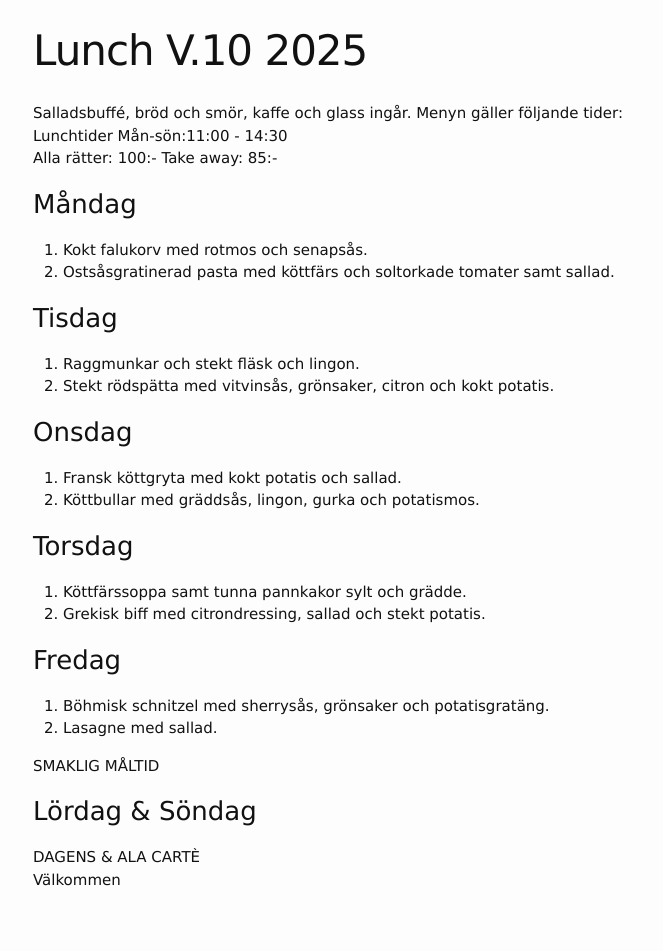
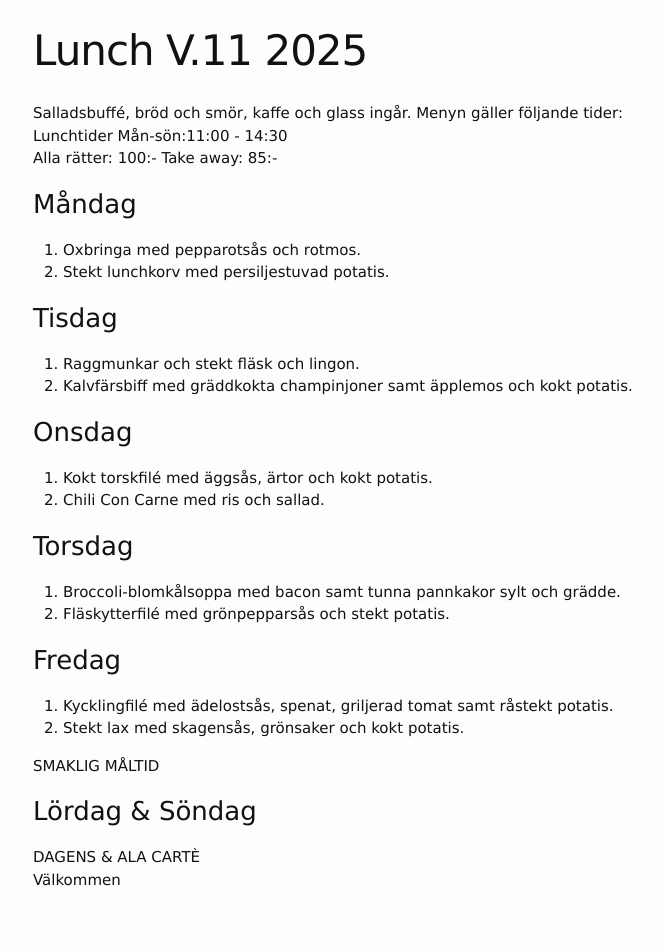
Before and after one commit to FarInn62/farinn62.github.io, a Jekyll site: the page built from lunch.md, in a window 1280 px wide. Shown: the whole page, without its empty margins (237-900 px from the left). Built offline with Jekyll 4.4.1, drawn with Linux system fonts in a browser that asks for light colours.

Commit message:
Update lunch.md

```diff
--- a/lunch.md
+++ b/lunch.md
@@ -1,6 +1,6 @@
 ---
 layout: foodmenu
-title: Lunch V.10 2025
+title: Lunch V.11 2025
 permalink: /lunch/
 published: true
 ---
@@ -11,28 +11,28 @@ Alla rätter: 100:- Take away: 85:-
 
 ### Måndag
 
-1. Kokt falukorv med rotmos och senapsås.
-2. Ostsåsgratinerad pasta med köttfärs och soltorkade tomater samt sallad.
+1. Oxbringa med pepparotsås och rotmos.
+2. Stekt lunchkorv med persiljestuvad potatis.
 
 ### Tisdag
 
 1. Raggmunkar och stekt fläsk och lingon.
-2. Stekt rödspätta med vitvinsås, grönsaker, citron och kokt potatis.
+2. Kalvfärsbiff med gräddkokta champinjoner samt äpplemos och kokt potatis.
 
 ### Onsdag
 
-1. Fransk köttgryta med kokt potatis och sallad.
-2. Köttbullar med gräddsås, lingon, gurka och potatismos.
+1. Kokt torskfilé med äggsås, ärtor och kokt potatis.
+2. Chili Con Carne med ris och sallad.
 
 ### Torsdag
 
-1. Köttfärssoppa samt tunna pannkakor sylt och grädde.
-2. Grekisk biff med citrondressing, sallad och stekt potatis.
+1. Broccoli-blomkålsoppa med bacon samt tunna pannkakor sylt och grädde.
+2. Fläskytterfilé med grönpepparsås och stekt potatis.
 
 ### Fredag
 
-1. Böhmisk schnitzel med sherrysås, grönsaker och potatisgratäng.
-2. Lasagne med sallad.
+1. Kycklingfilé med ädelostsås, spenat, griljerad tomat samt råstekt potatis.
+2. Stekt lax med skagensås, grönsaker och kokt potatis.
 
 SMAKLIG MÅLTID
 
```
